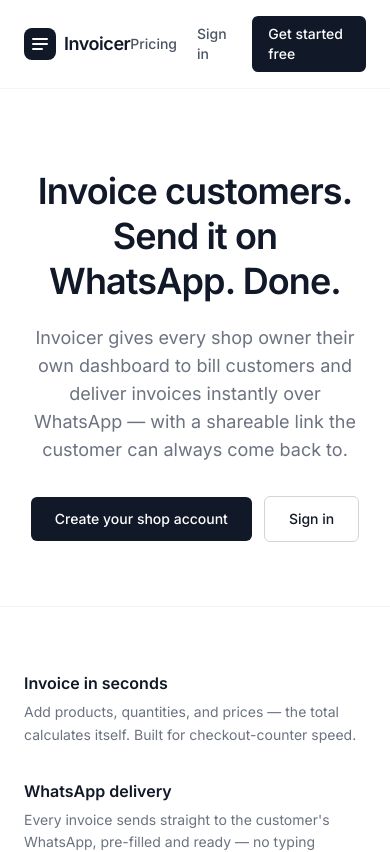
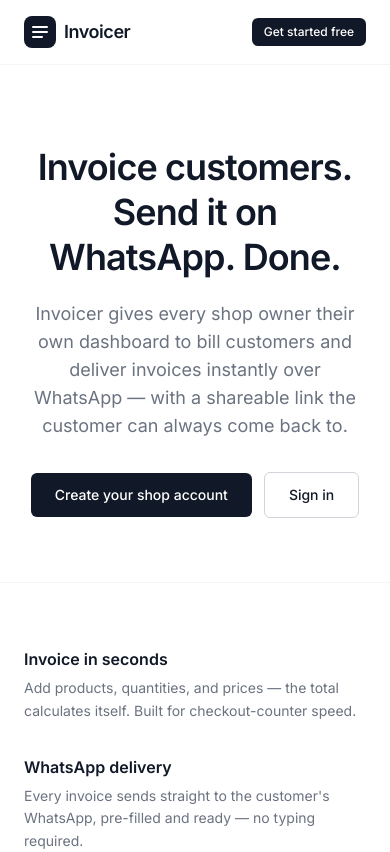
Before and after one commit to zeeshantech56-lgtm/Invoicer, a Next.js app: page / in a window 390 px wide. Shown: the top 852 px of the page. Built offline with nearby package versions, Linux system fonts and the light colour scheme; no server answers.

Commit message:
UI: Clean up landing page navbar for mobile screens

```diff
--- a/src/app/page.js
+++ b/src/app/page.js
@@ -61,22 +61,22 @@
       <nav className="border-b border-gray-100">
         <div className="max-w-6xl mx-auto px-6 py-4 flex items-center justify-between">
           <Logo />
-          <div className="flex items-center gap-5">
+          <div className="flex items-center gap-3 sm:gap-5">
             <Link
               href="/pricing"
-              className="text-sm font-medium text-gray-600 hover:text-gray-900"
+              className="hidden sm:block text-sm font-medium text-gray-600 hover:text-gray-900"
             >
               Pricing
             </Link>
             <Link
               href="/login"
-              className="text-sm font-medium text-gray-600 hover:text-gray-900"
+              className="hidden sm:block text-sm font-medium text-gray-600 hover:text-gray-900"
             >
               Sign in
             </Link>
             <Link
               href="/login?signup=1"
-              className="text-sm font-medium bg-gray-900 text-white px-4 py-2 rounded-md hover:bg-gray-800"
+              className="text-xs sm:text-sm font-medium bg-gray-900 text-white px-3 py-1.5 sm:px-4 sm:py-2 rounded-md hover:bg-gray-800 whitespace-nowrap"
             >
               Get started free
             </Link>
```
